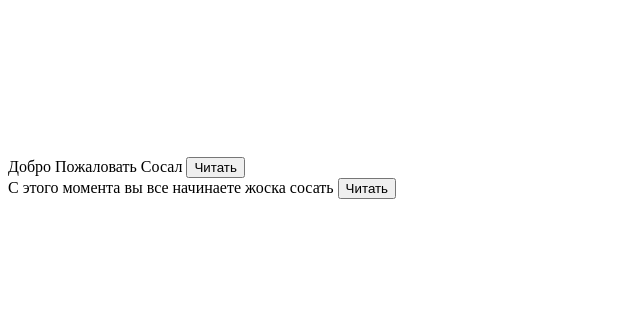
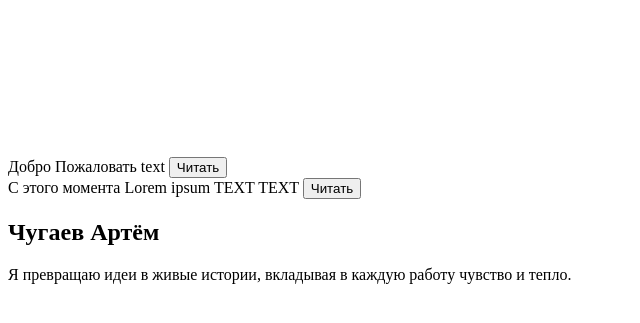
Before and after one commit to Vchugaev/threeJS, a website: page src/index.html in a window 1280 px wide. Shown: the part 5-328 px from the top of the page, without its empty margins (0-640 px from the left). Drawn offline with Linux system fonts and the light colour scheme; a web font is replaced by a local one.

Commit message:
delete text

```diff
--- a/package.json
+++ b/package.json
@@ -21,6 +21,7 @@
     "portfinder-sync": "0.0.2",
     "postprocessing": "^6.36.7",
     "raw-loader": "^4.0.2",
+    "split-type": "^0.3.4",
     "stats.js": "^0.17.0",
     "style-loader": "^2.0.0",
     "three": "^0.170.0",
--- a/src/index.html
+++ b/src/index.html
@@ -13,25 +13,33 @@
 
 <body>
     <canvas class="canvas"></canvas>
+    <section>
         <div class="wrapper">
             <div class="welcome">
                 <span>Добро</span>
                 <span>Пожаловать</span>
-            <span>Сосал</span>
+                <span>text</span>
                 <button class="welcome__read--1">Читать</button>
             </div>
 
             <div class="description">
                 <span class="description__text">С этого</span>
                 <span class="description__text">момента</span>
-            <span class="description__text">вы все начинаете</span>
-            <span class="description__text">жоска сосать</span>
+                <span class="description__text">Lorem ipsum</span>
+                <span class="description__text">TEXT TEXT</span>
                 <button class="welcome__read--2">Читать</button>
             </div>
         </div>
-    <div class="change__bg__color--plane">
+    </section>
+    <section class="about">
+        <h2 class="chugaev">Чугаев Артём</h2>
+        <p class="about__text">Я превращаю идеи в живые истории, вкладывая в каждую работу чувство и тепло.</p>
+        <div class="about__text__box">
+        </div>
 
-    </div>
+    </section>
+    <div class="change__bg__color--plane"></div>
+
 </body>
 
 </html>
--- a/src/style.css
+++ b/src/style.css
@@ -8,11 +8,15 @@
     box-sizing: border-box;
 }
 
-/* Базовые настройки для страницы */
+@font-face {
+    font-family: 'bebas';
+    src: url('./assets//fonts//bebasneuecyrillic.ttf');
+}
+
 html,
 body {
     overflow-x: hidden;
-    height: 300vh; /* Высота страницы – 3 экрана */
+    min-height: 300vh; /* Высота страницы – 3 экрана */
 }
 
 /* Фоновой canvas занимает весь экран */
@@ -28,7 +32,7 @@ body {
     margin: 5%;
 }
 
-/* Основной текстовый элемент */
+
 span {
     color: white;
     font-family: "Liter", sans-serif;
@@ -40,9 +44,72 @@ span {
     text-transform: uppercase;
 }
 
-/* Блок приветствия */
+.about {
+    position: fixed;
+    top: 30%;
+    left: 50%;
+    transform: translateX(-50%);
+    z-index: 2;
+    opacity: 0;
+    transition: 400ms;
+}
+
+h2 {
+    color: rgb(0, 0, 0);
+    font-family: "bebas", sans-serif;
+    font-weight: 800;
+    font-size: 4rem;
+    z-index: 2;
+    letter-spacing: 2px;
+    line-height: 100%;
+    text-transform: uppercase;
+    text-align: center;
+}
+
+.about__text {
+    color: rgb(0, 0, 0);
+    font-family: "bebas", sans-serif;
+    font-weight: 400;
+    font-size: 2rem;
+    z-index: 2;
+    max-width: 620px;
+    margin: 20px auto;
+    letter-spacing: 2px;
+    line-height: 100%;
+    text-transform: uppercase;
+    text-align: center;
+}
+
 .welcome {
     width: 300px;
+}
+.char {
+    transform: translateY(115px);
+    transition: transform .5s;
+}
+.chugaev {
+    clip-path: polygon(0 0, 100% 0, 100% 100%, 0% 100%);
+}
+.about__text__box {
+    background: #ffffff;
+    max-width: 620px;
+    height: 100px;
+    margin-top: -120px;
+    z-index: 2;
+    position: relative;
+}
+
+.animate__width {
+    animation: widthRemove 2s forwards cubic-bezier(0,1.07,1,1);
+}
+
+@keyframes widthRemove {
+    0% {
+        width: 100%;
+    }
+    100% {
+        width: 0%;
+    }
 }
 
 .welcome__read--2 {
@@ -86,7 +153,7 @@ span {
     height: 100vh;
     /* background: #000; */
     pointer-events: none;
-    z-index: 0;
+    z-index: -1;
     opacity: 0;
 }
 
```
Also changed, not shown: src/script.js (+32 -1 lines), src/assets/fonts/bebasneuecyrillic.ttf (added), 1 other file. Lines whose indentation alone changed are shown as unchanged.
